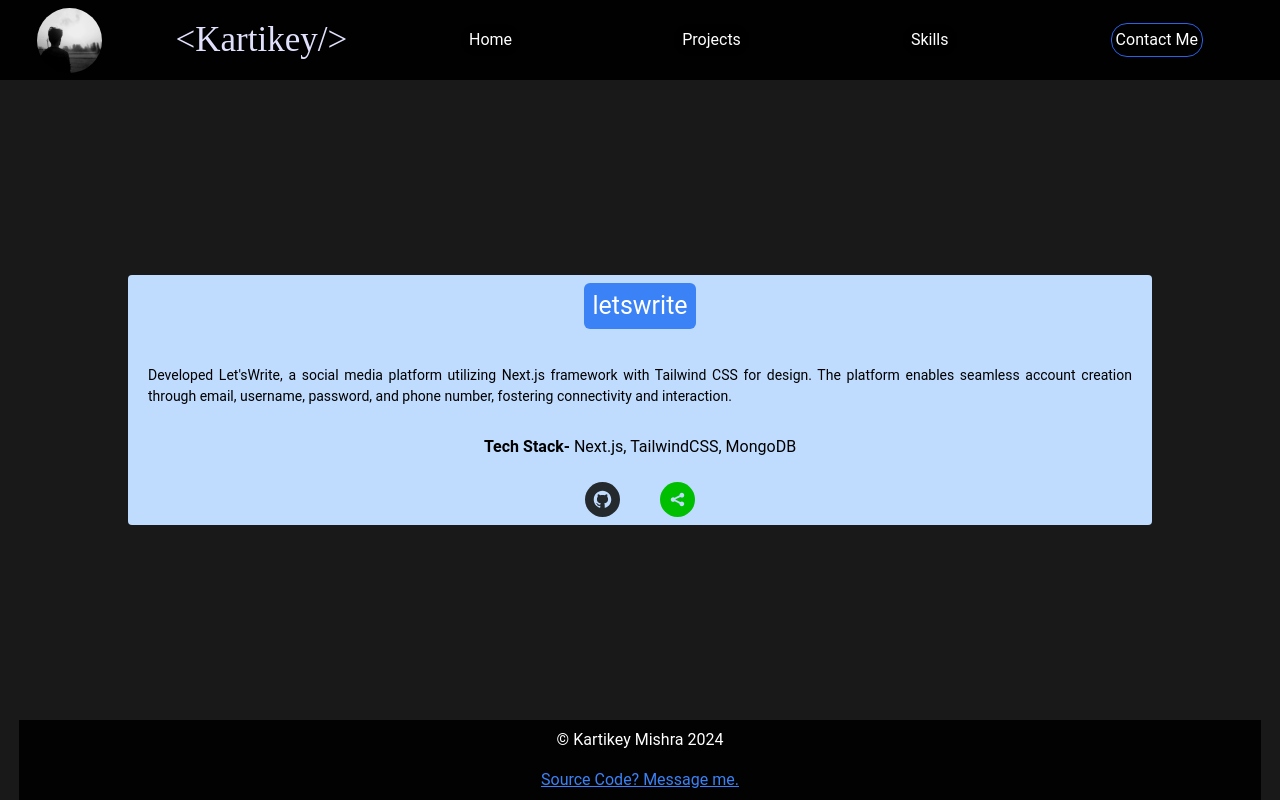
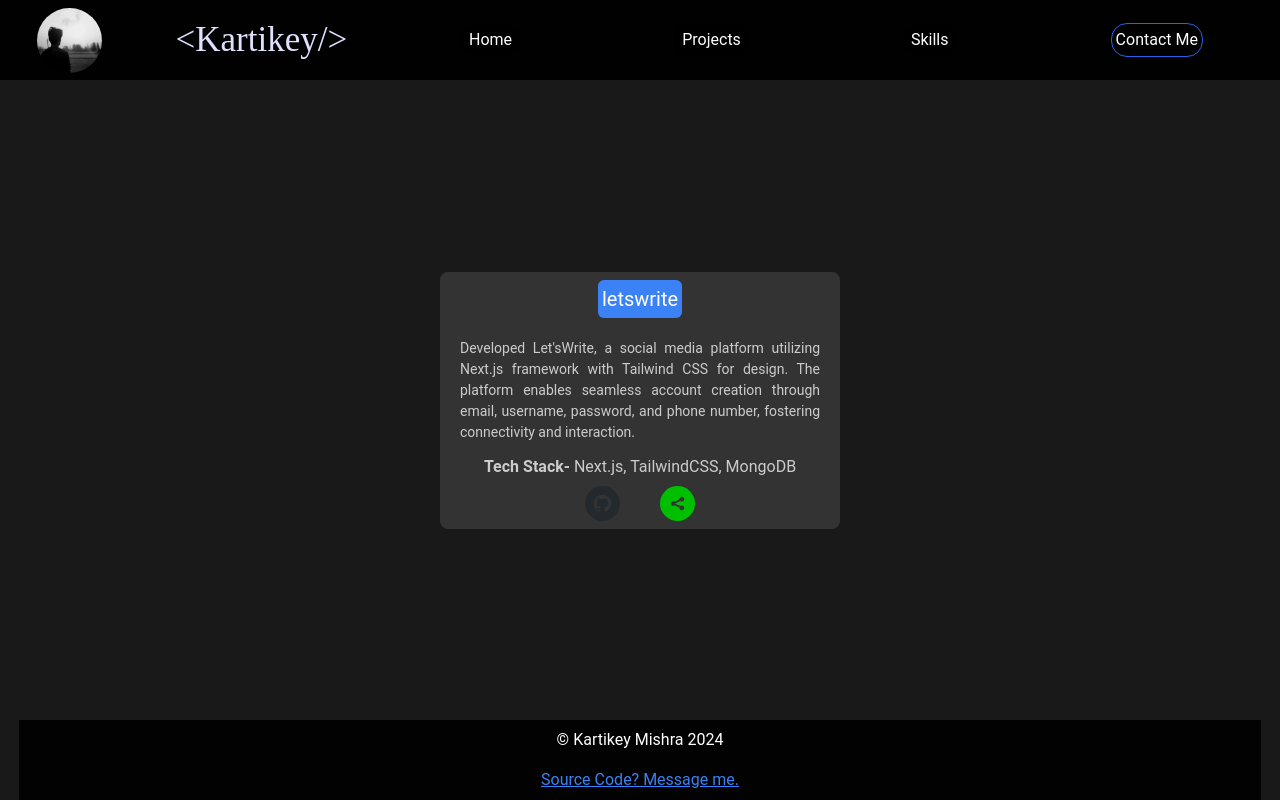
Before and after one commit to kartikeycsjm/kartikey, a Next.js app: page /project in a window 1280 px wide. Built offline with nearby package versions, Linux system fonts and the light colour scheme.

Commit message:
project rounded

```diff
--- a/app/project/project.jsx
+++ b/app/project/project.jsx
@@ -2,8 +2,8 @@ import React from 'react'
 import { SocialIcon } from 'react-social-icons'
 const project = ({ name, text, techstack, githublink, livelink }) => {
   return (
-    <div className='rounded min-h-[250px] w-[80%] bg-blue-200 flex justify-between items-center flex-col '>
-      <h1 className='text-[25px] text-white bg-blue-500 m-2 px-2 py-1 rounded-md'>{name}</h1>
+    <div className='rounded-lg min-h-[250px] w-[80%] md:w-[400px] bg-[#333333] text-[#cccccc] flex justify-between items-center flex-col '>
+      <h1 className='text-[20px] text-[white] bg-blue-500 m-2 px-1 py-1 rounded-md'>{name}</h1>
       <p className='px-5 py-3 flex justify-center items-center text-justify text-[14px]'>{text}</p>
       <div id="techstack" className='text-bold text-center'>
         <b>Tech Stack-</b> {techstack}
```
